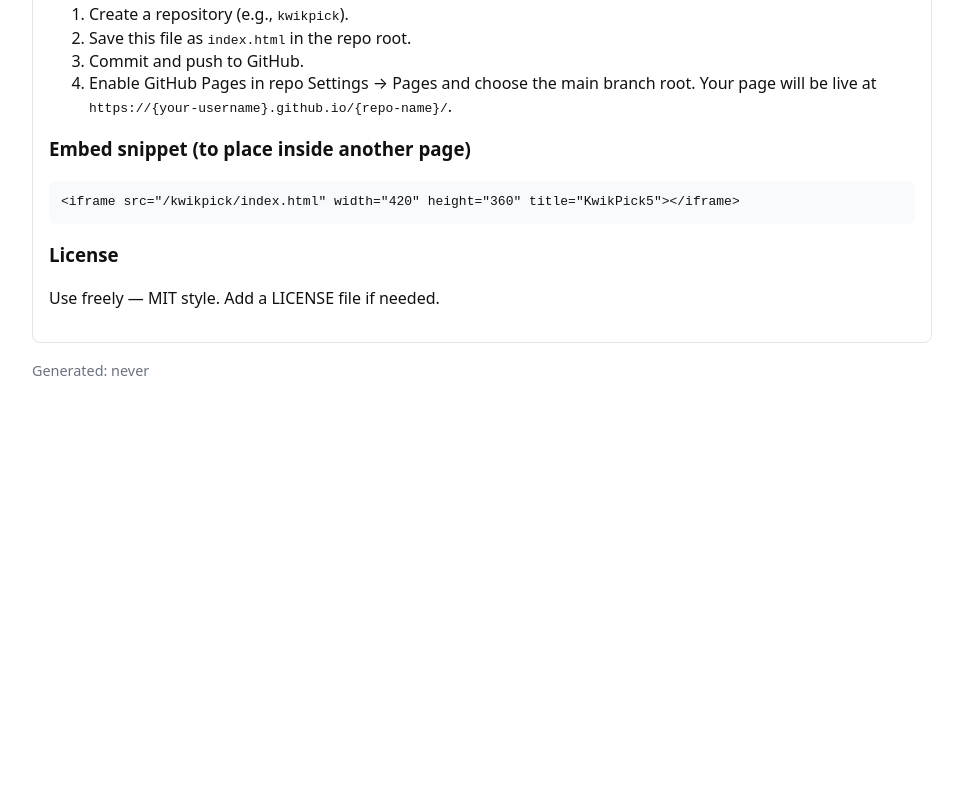
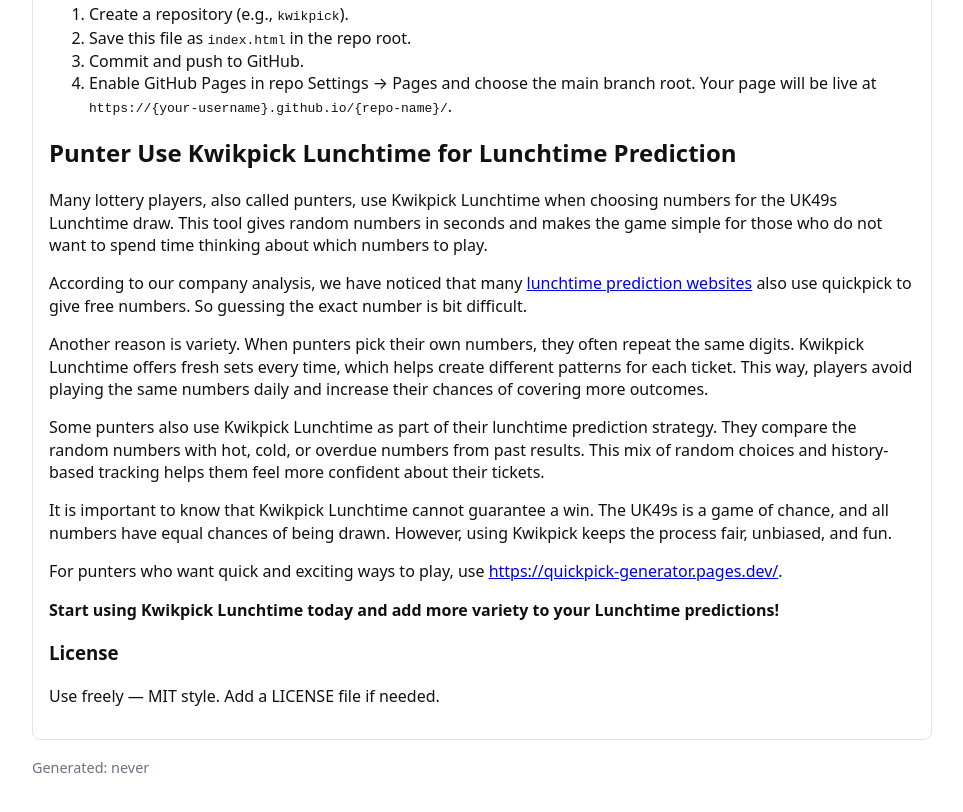
Before and after one commit to rekbayltdamz-lang/Quickpick-Generator, a plain HTML site: page lunchtime.html in a window 1280 px wide. Shown: the part 997-1809 px from the top of the page, without its empty margins (158-1121 px from the left). Before the commit the page ends 1420 px from the top, so only its background shows below. Drawn offline with Linux system fonts and the light colour scheme.

Commit message:
Update lunchtime.html

```diff
--- a/lunchtime.html
+++ b/lunchtime.html
@@ -113,8 +113,14 @@
       <li>Enable GitHub Pages in repo Settings → Pages and choose the main branch root. Your page will be live at <code>https://{your-username}.github.io/{repo-name}/</code>.</li>
     </ol>
 
-    <h3>Embed snippet (to place inside another page)</h3>
-    <pre>&lt;iframe src="/kwikpick/index.html" width="420" height="360" title="KwikPick5"&gt;&lt;/iframe&gt;</pre>
+    <h2>Punter Use Kwikpick Lunchtime for Lunchtime Prediction</h2>
+<p>Many lottery players, also called punters, use Kwikpick Lunchtime when choosing numbers for the UK49s Lunchtime draw. This tool gives random numbers in seconds and makes the game simple for those who do not want to spend time thinking about which numbers to play.</p>
+<p>According to our company analysis, we have noticed that many <a href="https://lunchtimeprediction.com/">lunchtime prediction websites</a> also use quickpick to give free numbers. So guessing the exact number is bit difficult.</p>
+<p>Another reason is variety. When punters pick their own numbers, they often repeat the same digits. Kwikpick Lunchtime offers fresh sets every time, which helps create different patterns for each ticket. This way, players avoid playing the same numbers daily and increase their chances of covering more outcomes.</p>
+<p>Some punters also use Kwikpick Lunchtime as part of their lunchtime prediction strategy. They compare the random numbers with hot, cold, or overdue numbers from past results. This mix of random choices and history-based tracking helps them feel more confident about their tickets.</p>
+<p>It is important to know that Kwikpick Lunchtime cannot guarantee a win. The UK49s is a game of chance, and all numbers have equal chances of being drawn. However, using Kwikpick keeps the process fair, unbiased, and fun.</p>
+<p>For punters who want quick and exciting ways to play, use <a href="https://quickpick-generator.pages.dev/">https://quickpick-generator.pages.dev/</a>.</p>
+<p><strong>Start using Kwikpick Lunchtime today and add more variety to your Lunchtime predictions!</strong></p>
 
     <h3>License</h3>
     <p>Use freely — MIT style. Add a LICENSE file if needed.</p>
```
